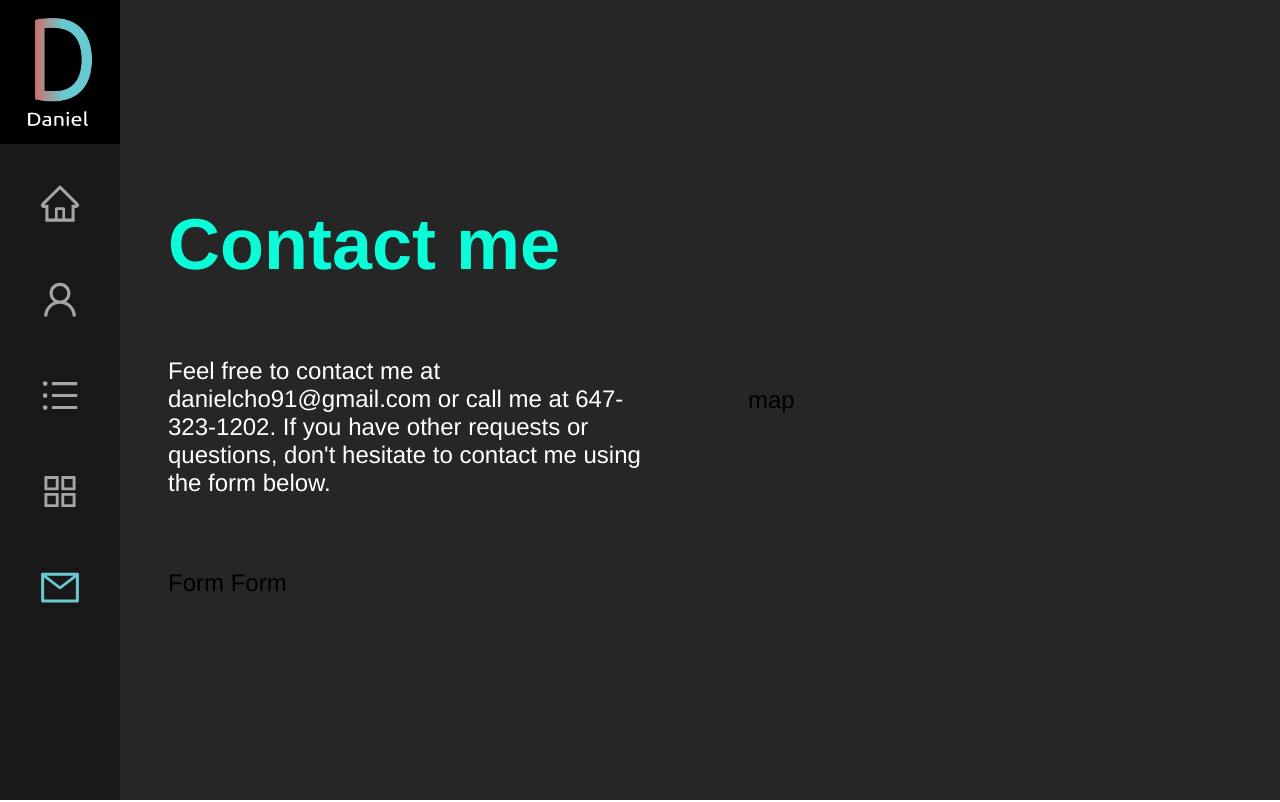
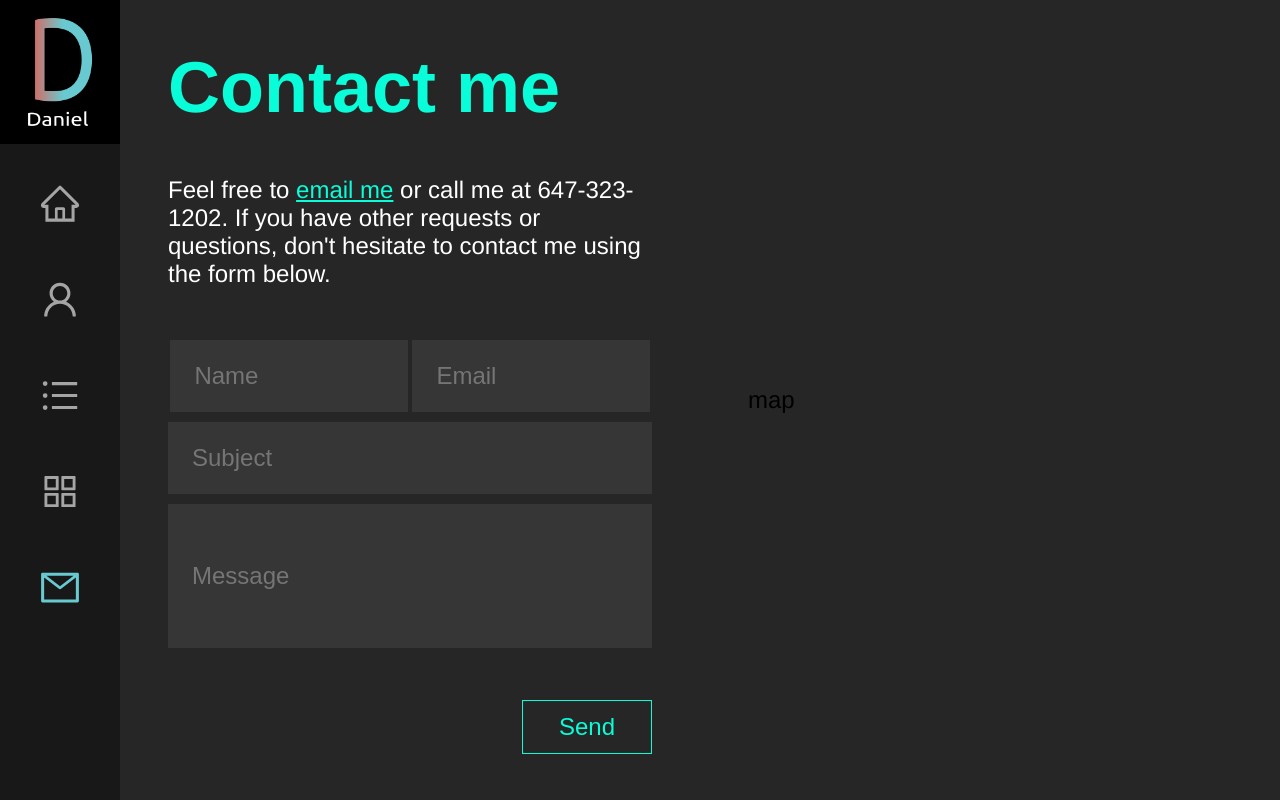
Before and after one commit to d4cho/portfolio-website-react, a React (Create React App) app: page /contact in a window 1280 px wide. Built offline with nearby package versions, Linux system fonts and the light colour scheme.

Commit message:
contact page form layout

```diff
--- a/src/Components/ContactPage/ContactPage.js
+++ b/src/Components/ContactPage/ContactPage.js
@@ -1,6 +1,7 @@
 import React from 'react';
 
 import Form from './sections/Form';
+// import Map from './sections/Map';
 
 const ContactPage = () => {
   return (
@@ -19,9 +20,12 @@ const ContactPage = () => {
           <span className='Text-animated-contact-page'>e</span>
         </span>
         <p className='Blurb-contact-page'>
-          Feel free to contact me at danielcho91@gmail.com or call me at
-          647-323-1202. If you have other requests or questions, don't hesitate
-          to contact me using the form below.
+          Feel free to{' '}
+          <a href='mailto:danielcho91@gmail.com' style={{ color: '#08fdd8' }}>
+            email me
+          </a>{' '}
+          or call me at 647-323-1202. If you have other requests or questions,
+          don't hesitate to contact me using the form below.
         </p>
         <div>
           <Form />
--- a/src/Components/ContactPage/sections/Form.js
+++ b/src/Components/ContactPage/sections/Form.js
@@ -1,7 +1,59 @@
-import React from 'react';
+import React, { useState } from 'react';
 
 const Form = () => {
-  return <div>Form Form</div>;
+  const [val, setVal] = useState('');
+
+  const handleSubmit = () => {};
+
+  const handleChange = () => {};
+
+  return (
+    <form className='Container-form' onSubmit={handleSubmit}>
+      <div className='Name-email-container'>
+        <div className='Input-container-form'>
+          <input
+            className='Input-form'
+            name='name'
+            type='text'
+            placeholder='Name'
+            value={val}
+            onChange={handleChange}
+          />
+        </div>
+        <div className='Input-container-form'>
+          <input
+            className='Input-form'
+            name='email'
+            type='email'
+            placeholder='Email'
+            value={val}
+            onChange={handleChange}
+          />
+        </div>
+      </div>
+      <div className='Input-container-form'>
+        <input
+          className='Input-form'
+          name='subject'
+          type='text'
+          placeholder='Subject'
+          value={val}
+          onChange={handleChange}
+        />
+      </div>
+      <div className='Input-container-form'>
+        <input
+          className='Input-form-message'
+          name='message'
+          type='text'
+          placeholder='Message'
+          value={val}
+          onChange={handleChange}
+        />
+      </div>
+      <input className='Submit-button-form' type='submit' value='Send' />
+    </form>
+  );
 };
 
 export default Form;
--- a/src/style.css
+++ b/src/style.css
@@ -839,6 +839,16 @@
   padding: 2rem;
 }
 
+@media (max-width: 960px) {
+  .Map-contact-page {
+    display: none;
+  }
+
+  .Content-contact-page {
+    width: 90%;
+  }
+}
+
 .Title-contact-page {
   display: flex;
   flex-direction: row;
@@ -859,5 +869,76 @@
 
 .Blurb-contact-page {
   color: white;
-  padding: 2rem 0;
+  padding: 1rem 0;
 }
+
+/* Form css */
+
+.Container-form {
+  display: flex;
+  flex-direction: column;
+  justify-content: center;
+  align-items: center;
+}
+
+.Name-email-container {
+  display: flex;
+}
+
+.Input-form {
+  width: 100%;
+  border: 0;
+  background: #363636;
+  height: 3rem;
+  font-size: 1rem;
+  color: #8d8d8d;
+  padding: 0 1rem;
+  box-sizing: border-box;
+}
+
+.Input-form:focus {
+  transition: all 0.5s;
+  border-bottom: 0.3rem solid #08fdd8;
+}
+
+/* .Input-form:invalid {
+  transition: all 0.5s;
+  border-bottom: 0.3rem solid red;
+} */
+
+.Input-form-message {
+  width: 100%;
+  border: 0;
+  background: #363636;
+  font-size: 1rem;
+  height: 6rem;
+  color: #8d8d8d;
+  padding: 0 1rem;
+  box-sizing: border-box;
+}
+
+.Input-form-message:focus {
+  transition: all 0.5s;
+  border-bottom: 0.2rem solid #08fdd8;
+}
+
+.Input-container-form {
+  width: 100%;
+  margin: 0.2rem 0.1rem;
+}
+
+.Submit-button-form {
+  align-self: flex-end;
+  background-color: #262626;
+  font-size: 1rem;
+  color: #08fdd8;
+  border: solid #08fdd8 1px;
+  padding: 0.5rem 1.5rem;
+  cursor: pointer;
+  margin-top: 2rem;
+}
+
+.Submit-button-form:hover {
+  background-color: #08fdd8;
+  color: #262626;
+}
```
Also changed, not shown: src/Components/ContactPage/sections/Map.js (added).
